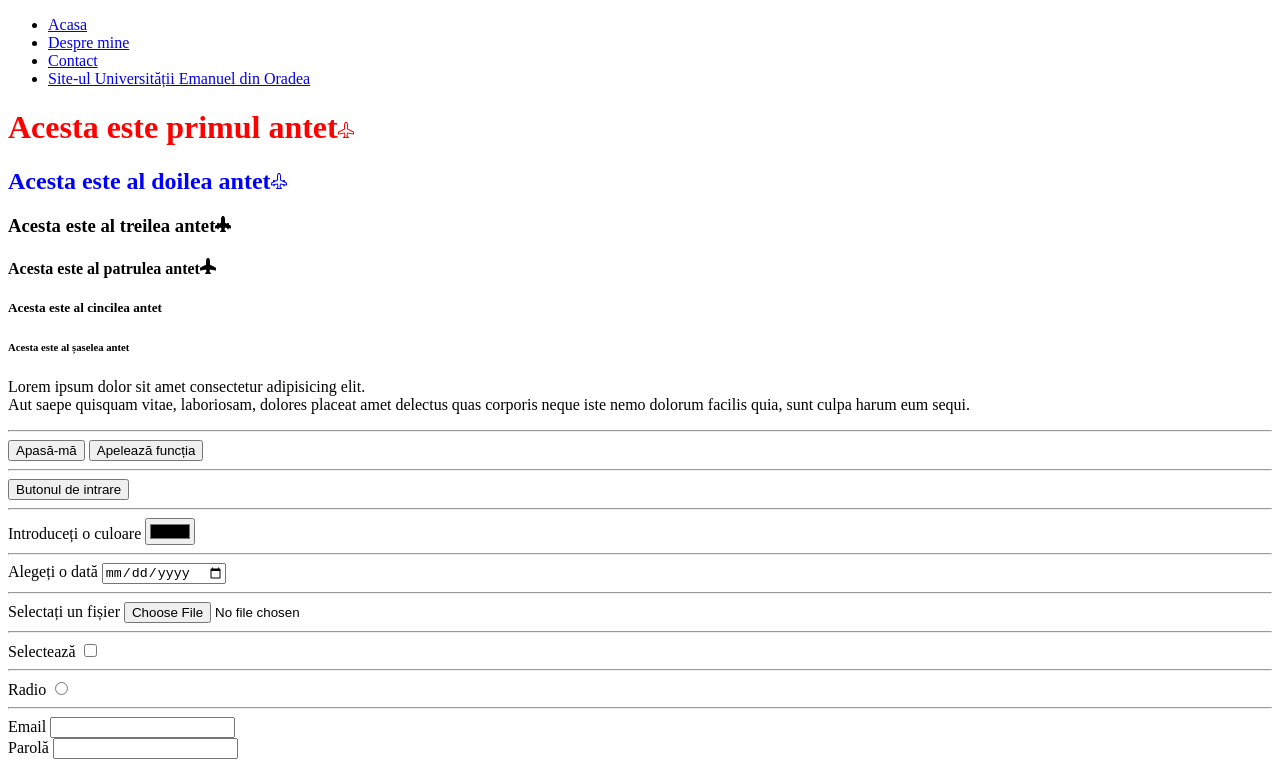
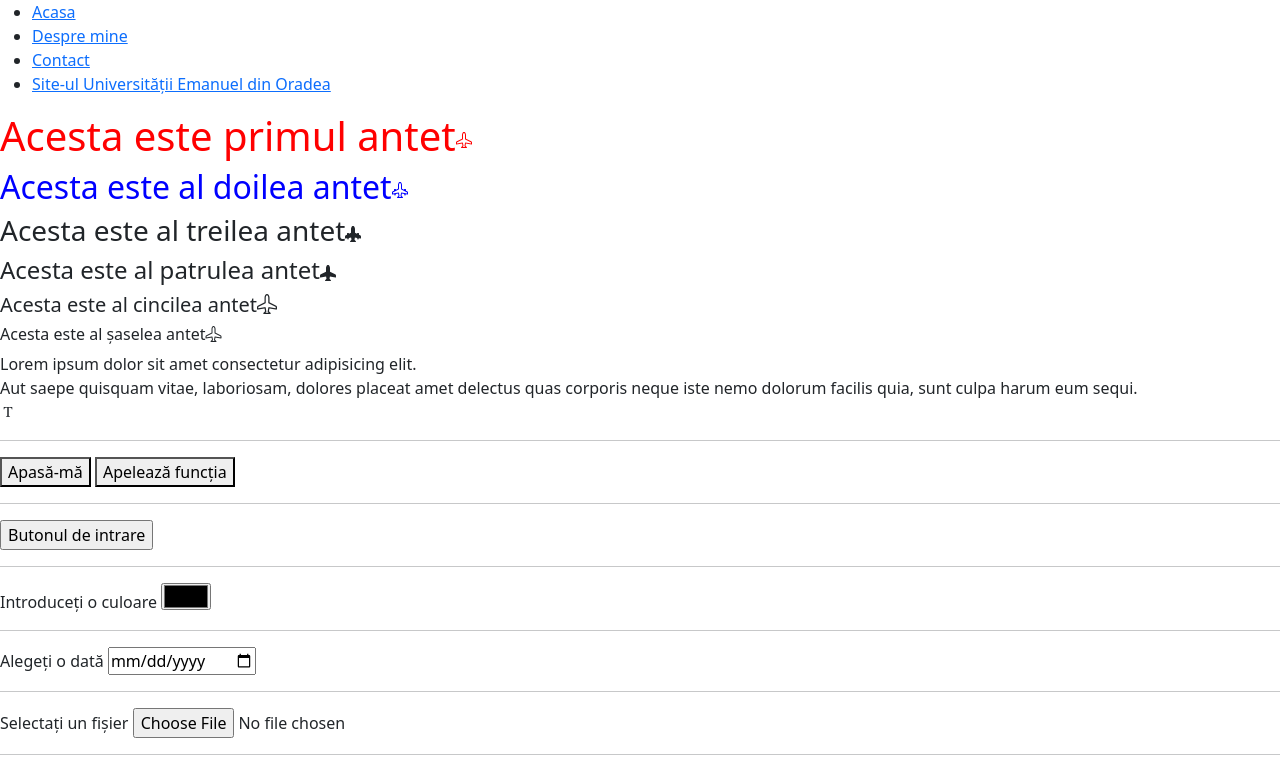
Before and after one commit to briansomogyi/curs1, a plain HTML site: page index.html in a window 1280 px wide. Shown: the top 766 px of the page. Drawn offline with nearby package versions, Linux system fonts and the light colour scheme.

Commit message:
Am depanat programul a.i. sa afiseze iconitele bootstrap

```diff
--- a/index.html
+++ b/index.html
@@ -10,6 +10,8 @@
     <!-- Obligatoriu pentru fiecare document HTML -->
     <title>Document</title>
     <!-- Adaugare fisiere externe de stil CSS -->
+    <link href="https://cdn.jsdelivr.net/npm/bootstrap@5.3.3/dist/css/bootstrap.min.css" rel="stylesheet" integrity="sha384-QWTKZyjpPEjISv5WaRU9OFeRpok6YctnYmDr5pNlyT2bRjXh0JMhjY6hW+ALEwIH" crossorigin="anonymous">
+    <link rel="stylesheet" href="https://cdn.jsdelivr.net/npm/bootstrap-icons@1.11.3/font/bootstrap-icons.min.css">
     <link rel="stylesheet" type="text/css" href="style.css">
 </head>
 
@@ -51,14 +53,14 @@
                 <path
                     d="M6.428 1.151C6.708.591 7.213 0 8 0s1.292.592 1.572 1.151C9.861 1.73 10 2.431 10 3v3.691l5.17 2.585a1.5 1.5 0 0 1 .83 1.342V12a.5.5 0 0 1-.582.493l-5.507-.918-.375 2.253 1.318 1.318A.5.5 0 0 1 10.5 16h-5a.5.5 0 0 1-.354-.854l1.319-1.318-.376-2.253-5.507.918A.5.5 0 0 1 0 12v-1.382a1.5 1.5 0 0 1 .83-1.342L6 6.691V3c0-.568.14-1.271.428-1.849" />
             </svg></h4>
-        <h5>Acesta este al cincilea antet</h5>
-        <h6>Acesta este al șaselea antet</h6>
+        <h5>Acesta este al cincilea antet<i class="bi bi-airplane"></i></h5>
+        <h6>Acesta este al șaselea antet<i class="bi bi-airplane"></i></h6>
     </header>
     <main>
         <p>
             Lorem ipsum dolor sit amet consectetur adipisicing elit.<br>
             Aut saepe quisquam vitae, laboriosam, dolores placeat amet delectus quas corporis neque iste nemo dolorum
-            facilis quia, sunt culpa harum eum sequi.<br>
+            facilis quia, sunt culpa harum eum sequi.<br><i class="bi bi-fonts"></i>
         </p>
         <hr>
         <button onclick="console.log('Butonul a fost apasat.')">Apasă-mă</button>
@@ -126,6 +128,7 @@
     <script src="script.js"></script>
     <!-- Adaugare fisiere externe de tip JS prin module type -->
     <script type="module" src="script-module-way.js"></script>
+    <script src="https://cdn.jsdelivr.net/npm/bootstrap@5.3.3/dist/js/bootstrap.bundle.min.js" integrity="sha384-YvpcrYf0tY3lHB60NNkmXc5s9fDVZLESaAA55NDzOxhy9GkcIdslK1eN7N6jIeHz" crossorigin="anonymous"></script>
 </body>
 
 </html>
```
